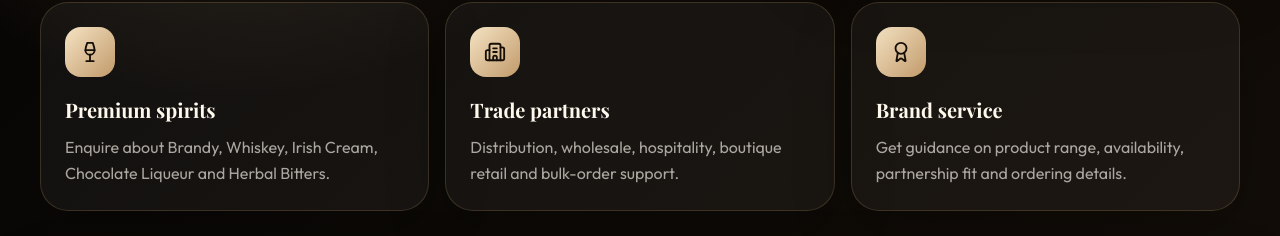
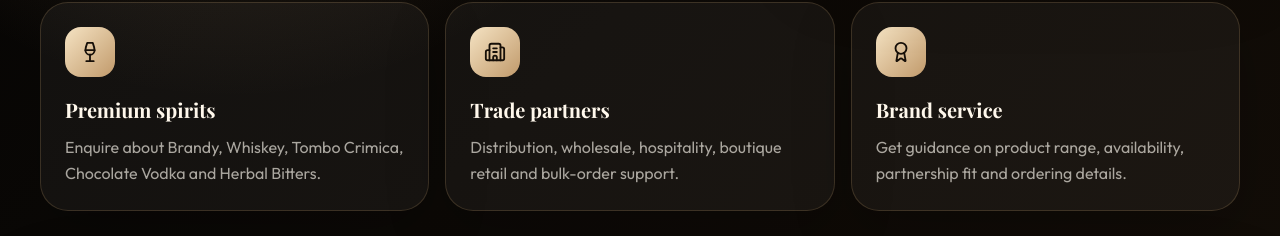
Before and after one commit to GitAkshyaVerma/Akshyaverma-Agrim-version-2.0, a React (Vite) app: page /tombo/contact in a window 1280 px wide. Shown: the part 644-880 px from the top of the page. Built offline with nearby package versions, Linux system fonts and the light colour scheme.

Commit message:
requested changes

```diff
--- a/src/components/layout/Navbar.jsx
+++ b/src/components/layout/Navbar.jsx
@@ -65,7 +65,7 @@
           {/* Logo / Title (centered on mobile, left on desktop) */}
           <Link to="/" className="nav-logo">
             <img src={`${import.meta.env.BASE_URL}assets/newLogo.png`} alt="Agrim Internationals Logo" className="nav-logo-img" />
-            <span className="nav-brand-text">Agrim International</span>
+            <span className="nav-brand-text">Agrim</span>
           </Link>
 
           {/* Desktop links */}
--- a/src/data/products.jsx
+++ b/src/data/products.jsx
@@ -31,7 +31,7 @@
   },
   {
     id: 'sauces',
-    title: 'Tomatoes Pastes',
+    title: 'Tomato Paste',
     desc: 'Topisto offers flavourful tomato mixes and cooking blends designed for Nigerian meals, helping households, caterers, and food operators prepare richer, consistent, and convenient everyday dishes.',
     shortDesc: 'Rich tomato blends crafted for bold, flavourful African cooking.',
     icon: <Droplets size={48} className="category-icon" />,
--- a/src/index.css
+++ b/src/index.css
@@ -141,8 +141,8 @@
 
 .nav-logo-img {
   /* Logo fits inside the navbar with breathing room */
-  height: 56px;
-  width: 56px;
+  height: 79px;
+  width: 79px;
   object-fit: contain;
   filter: drop-shadow(0 1px 4px rgba(0, 0, 0, 0.15));
   transition: filter var(--transition-normal);
@@ -3243,8 +3243,8 @@
 
   .nav-logo-img {
     display: block !important;
-    width: 48px;
-    height: 48px;
+    width: 71px;
+    height: 71px;
   }
 
   .nav-brand-text {
--- a/src/pages/tombo/TomboContactPage.jsx
+++ b/src/pages/tombo/TomboContactPage.jsx
@@ -6,7 +6,7 @@
   {
     icon: <Wine size={22} />,
     title: 'Premium spirits',
-    text: 'Enquire about Brandy, Whiskey, Irish Cream, Chocolate Liqueur and Herbal Bitters.',
+    text: 'Enquire about Brandy, Whiskey, Tombo Crimica, Chocolate Vodka and Herbal Bitters.',
   },
   {
     icon: <Building2 size={22} />,
@@ -113,8 +113,8 @@
                 <select name="product">
                   <option>Tombo Brandy</option>
                   <option>Tombo Whiskey</option>
-                  <option>Tombo Irish Cream</option>
-                  <option>Tombo Chocolate Liqueur</option>
+                  <option>Tombo Tombo Crimica </option>
+                  <option>Tombo Chocolate Vodka</option>
                   <option>Tombo Herbal Bitters</option>
                   <option>Full premium range</option>
                 </select>
--- a/src/pages/tombo/TomboPage.jsx
+++ b/src/pages/tombo/TomboPage.jsx
@@ -29,25 +29,25 @@
   },
   {
     id: 'chocolate',
-    name: 'Chocolate Liqueur',
-    title: 'Chocolate Liqueur',
+    name: 'Chocolate Vodka',
+    title: 'Chocolate Vodka',
     tag: 'Tombo Premium Range',
     desc: 'Indulge in the velvet-smooth blend of rich dark chocolate cocoa, premium spirit infusion, and decadent sweetness.',
     video: `${import.meta.env.BASE_URL}assets/tombo/vodka_choclate_final.mp4`,
     poster: `${import.meta.env.BASE_URL}assets/tombo/Vodka_chocolate_bottle_final.jpeg`,
     mobilePoster: `${import.meta.env.BASE_URL}assets/tombo/mobile/vodka_choclate.jpeg`,
-    specs: { abv: '17%', aging: 'Cocoa Infused', character: 'Rich & Velvety' }
+    specs: { abv: '42%', aging: 'Cocoa Infused', character: 'Rich & Velvety' }
   },
   {
     id: 'cream',
-    name: 'Irish Cream',
-    title: 'Irish Cream',
+    name: 'Tombo Crimica',
+    title: 'Tombo Crimica',
     tag: 'Tombo Premium Range',
     desc: 'A luscious harmony of fresh natural dairy cream, fine spirits, and hints of vanilla and cocoa for a smooth, velvety pour.',
     video: `${import.meta.env.BASE_URL}assets/tombo/cremica.mp4`,
     poster: `${import.meta.env.BASE_URL}assets/tombo/cremica.jpeg`,
     mobilePoster: `${import.meta.env.BASE_URL}assets/tombo/mobile/cremica.jpeg`,
-    specs: { abv: '17%', aging: 'Dairy Cream Blend', character: 'Silky & Creamy' }
+    specs: { abv: '15%', aging: 'Dairy Cream Blend', character: 'Silky & Creamy' }
   },
   {
     id: 'bitters',
@@ -58,7 +58,7 @@
     video: `${import.meta.env.BASE_URL}assets/tombo/Bitters.mp4`,
     poster: `${import.meta.env.BASE_URL}assets/tombo/bitters.jpeg`,
     mobilePoster: `${import.meta.env.BASE_URL}assets/tombo/mobile/bitters.jpeg`,
-    specs: { abv: '35%', aging: '27 Botanicals', character: 'Bold & Complex' }
+    specs: { aging: '27 Botanicals', character: 'Bold & Complex' }
   }
 ];
 
@@ -387,10 +387,12 @@
 
                   {/* Specifications Badge list */}
                   <div className="tombo-hero-specs" onClick={(e) => isMobile && e.stopPropagation()}>
+                    {SLIDES[activeSlide].specs.abv && (
                       <div className="spec-badge">
                         <span className="spec-val">{SLIDES[activeSlide].specs.abv}</span>
                         <span className="spec-lbl">ABV Strength</span>
                       </div>
+                    )}
                     <div className="spec-badge">
                       <span className="spec-val">{SLIDES[activeSlide].specs.aging}</span>
                       <span className="spec-lbl">Distillation</span>
@@ -629,7 +631,7 @@
                           <div className="collection-video-preview">
                             <video poster={slide.poster} src={slide.video} muted loop playsInline autoPlay />
                             <div className="card-glass-overlay"></div>
-                            <span className="abv-tag">{slide.specs.abv} ABV</span>
+                            {slide.specs.abv && <span className="abv-tag">{slide.specs.abv} ABV</span>}
                           </div>
                           <div className="collection-card-details">
                             <h3>{slide.name}</h3>
@@ -657,10 +659,12 @@
                             <p className="card-desc-back">{slide.desc}</p>
 
                             <div className="specs-grid-back">
+                              {slide.specs.abv && (
                                 <div className="spec-item-back">
                                   <span className="spec-label-back">ABV Strength:</span>
                                   <span className="spec-value-back">{slide.specs.abv}</span>
                                 </div>
+                              )}
                               <div className="spec-item-back">
                                 <span className="spec-label-back">Distillation:</span>
                                 <span className="spec-value-back">{slide.specs.aging}</span>
```
Lines whose indentation alone changed are shown as unchanged.
